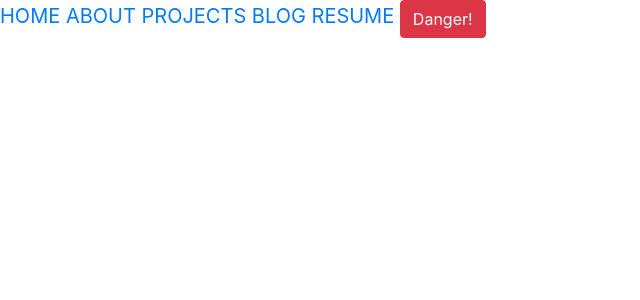
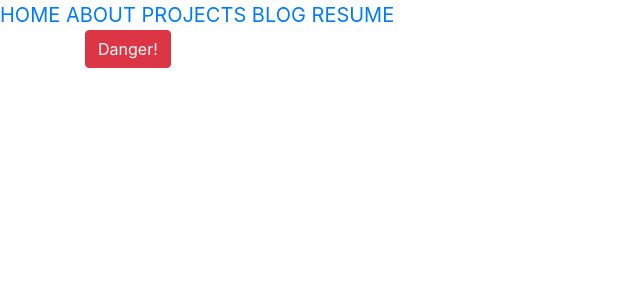
Before and after one commit to HyeeunMok/hyeeun_mok_portfolio, a Next.js app: page / in a window 1280 px wide. Shown: the top 300 px of the page, without its empty margins (0-640 px from the left). Built offline with nearby package versions, Linux system fonts and the light colour scheme.

Commit message:
add bootstrap css

```diff
--- a/pages/index.js
+++ b/pages/index.js
@@ -1,7 +1,7 @@
 import React from 'react';
 import BaseLayout from '../components/layouts/BaseLayout';
 
-import { Button } from 'reactstrap';
+import { Button, Container } from 'reactstrap';
 import 'bootstrap/dist/css/bootstrap.min.css';
 
 class Index extends React.Component {
@@ -10,7 +10,9 @@ class Index extends React.Component {
 
         return (
             <BaseLayout>
-                <Button color="danger">Danger!</Button>
+                <Container className="container">
+                    <Button color="danger">Danger!</Button>
+                </Container>
             </BaseLayout>
         )
     }
```
